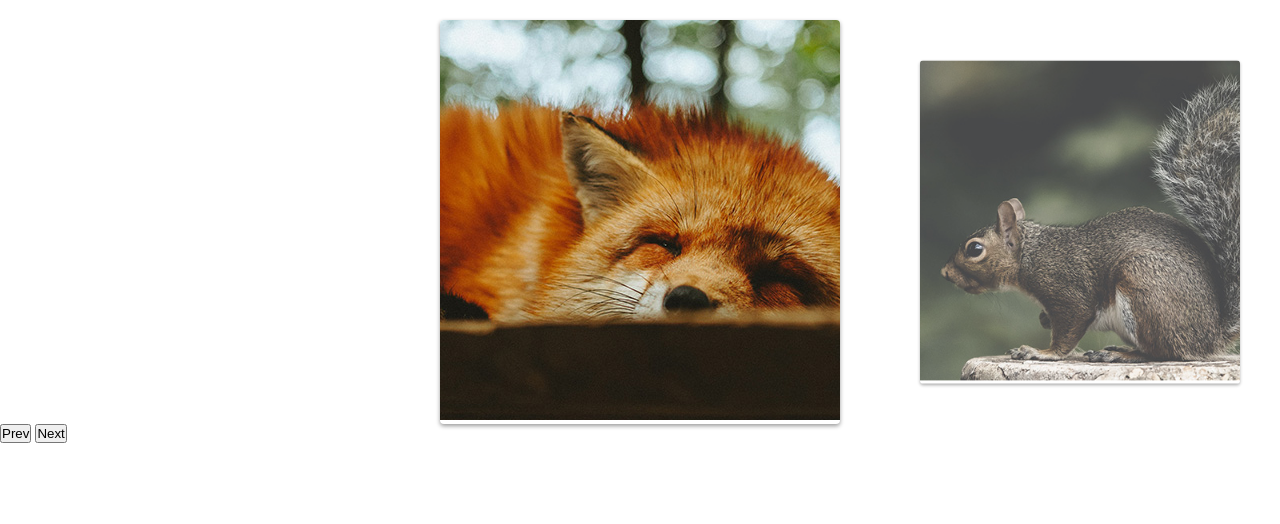
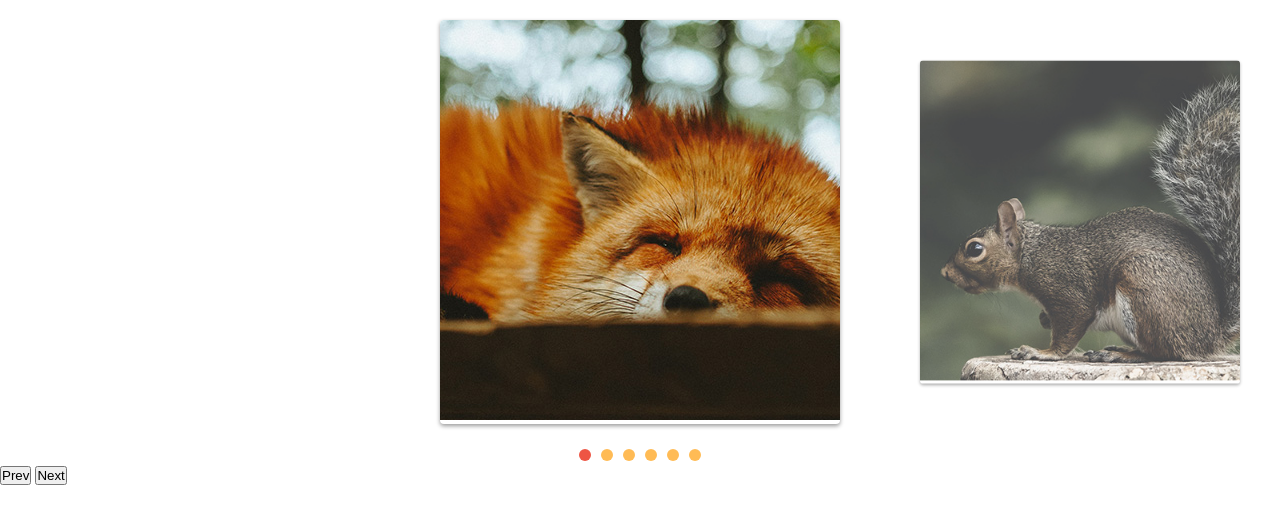
Before and after one commit to BrunoConceica0/Projeto-Slide, a website with bundled scripts: page index.html in a window 1280 px wide. Shown: the top 524 px of the page. Built offline with nearby package versions, Linux system fonts and the light colour scheme.

Commit message:
adicionado páginação por slide

```diff
--- a/css/style.css
+++ b/css/style.css
@@ -33,3 +33,24 @@
   opacity: 1;
   transform: scale(1);
 }
+/* estilos no botão de próximo e anterior */
+[data-control="slide"] {
+  display: flex;
+  justify-content: center;
+  margin-top: 20px;
+}
+
+[data-control="slide"] li a {
+  display: block;
+  width: 12px;
+  height: 12px;
+  background: #fb5;
+  border-radius: 50%;
+  overflow: hidden;
+  text-indent: 999px;
+  margin: 5px;
+}
+[data-control="slide"] li.active a,
+[data-control="slide"] li a:hover {
+  background: #e54;
+}
--- a/js/script.js
+++ b/js/script.js
@@ -2,8 +2,7 @@ import { SlideNav } from "./slide.js";
 
 const slide = new SlideNav(".slide", ".wrapper");
 slide.init();
-console.log(slide);
 slide.changeSlide(0);
 slide.activePrevSlide();
 slide.addArrow(".prev", ".next");
-console.log(slide);
+slide.addControl();
--- a/js/slide.js
+++ b/js/slide.js
@@ -3,6 +3,7 @@ export class Slide {
   constructor(slide, wrapper) {
     this.slide = document.querySelector(slide);
     this.wrapper = document.querySelector(wrapper);
+    this.changeEvent = new Event("changeEvent");
 
     // Este objeto vai ser geral, vai ter referencia dos números, na onde esta o slide, quando foi movido o mouse, finalPosition = posição final, startX = pegando referencia inicial onde foi executado o click ,movement= o total que se moveu
     this.dist = { finalPosition: 0, startX: 0, movement: 0 };
@@ -117,6 +118,7 @@ export class Slide {
     this.slidesIndexNav(index);
     this.dist.finalPosition = activeSlide.position;
     this.changeActiveClass();
+    this.wrapper.dispatchEvent(this.changeEvent);
   }
   // função de proxímo e o anterio da imagem
   activePrevSlide() {
@@ -133,7 +135,7 @@ export class Slide {
     setTimeout(() => {
       this.slidesConfig();
       this.changeSlide(this.index.active);
-      console.log("teste");
+      // console.log("teste");
     }, 1000);
   }
   addReziseEvent() {
@@ -169,8 +171,57 @@ export class SlideNav extends Slide {
     this.nextElement = document.querySelector(next);
     this.addArrowEvent();
   }
+  constructor(slide, wrapper) {
+    super(slide, wrapper);
+    this.bindControlEvent();
+  }
   addArrowEvent() {
     this.prevElement.addEventListener("click", this.activePrevSlide);
     this.nextElement.addEventListener("click", this.activeNextSlide);
   }
+  //Colocando um novo função para adicionar um element no html para fazer uns botão de  proximo e anterio
+  createControl() {
+    //criando o element uç
+    const control = document.createElement("ul");
+    //id de data-set
+    control.dataset.control = "slide";
+    //chamando o slide para fazer o forEach
+    this.slideArray.forEach((item, index) => {
+      //adcionando li a para cada img, se for mais um é adiciondo +=, colocando index + 1, porque naturalmente o index comeca com 0 e temos que comeca com  1 e o usuário não a númeração 0
+      control.innerHTML += `<li><a href="#slide"${index + 1}>${
+        index + 1
+      }</a></li>`;
+    });
+    // e finalmente adicionado o control no html com wrapper.appendChild e darmos um estilizada nos elementos
+    this.wrapper.appendChild(control);
+    return control;
+  }
+  // controla o evento de control
+  eventControl(item, index) {
+    item.addEventListener("click", (event) => {
+      event.preventDefault();
+      //vai mudar pelo index que vou passar
+      this.changeSlide(index);
+    });
+    this.wrapper.addEventListener("changeEvent", this.activaControlItem);
+  }
+  addControl(customControl) {
+    //dar opção para o usuário controlar o control, se não  o creator vai controlar
+    this.control =
+      document.querySelector(customControl) || this.createControl();
+    //transformado o control em array e destriturando para falar com cada elemento
+    this.controlArray = [...this.control.children];
+    this.controlArray.forEach(this.eventControl);
+    this.activaControlItem();
+  }
+  activaControlItem() {
+    this.controlArray.forEach((item) =>
+      item.classList.remove(this.activeClass)
+    );
+    this.controlArray[this.index.active].classList.add(this.activeClass);
+  }
+  bindControlEvent() {
+    this.eventControl = this.eventControl.bind(this);
+    this.activaControlItem = this.activaControlItem.bind(this);
+  }
 }
```
Also changed, not shown: main.js/main.js (+1 -1 lines).
